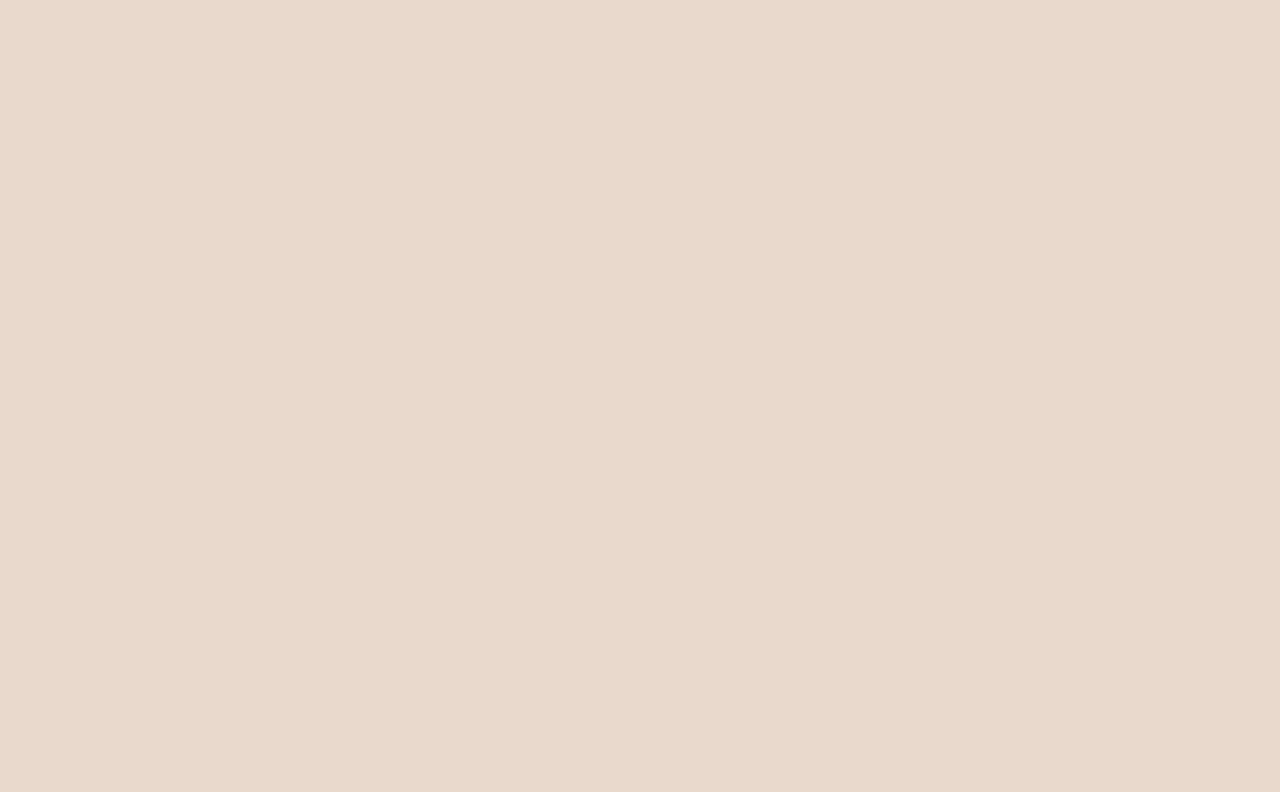
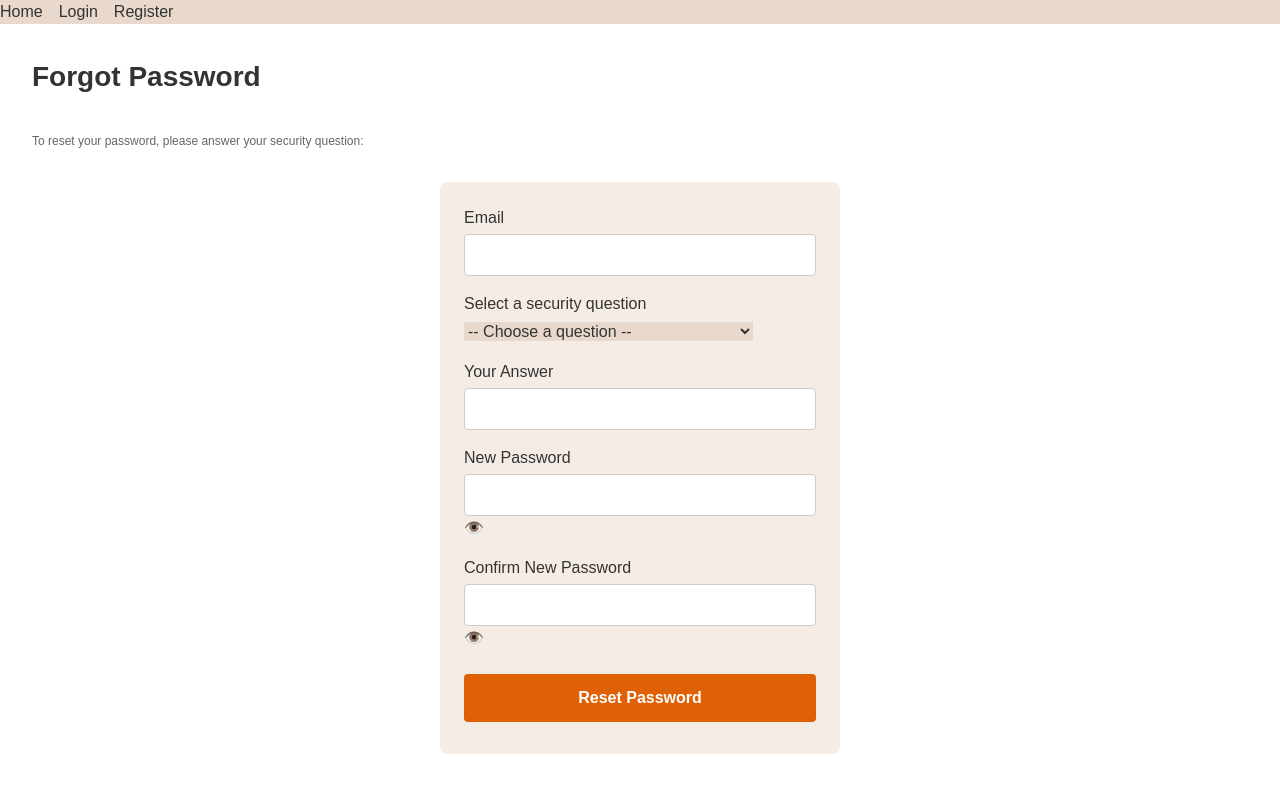
Before and after one commit to HohhotDog/Transplant-Australia-Mentoring-Platform, a React (Create React App) app in the folder Mentor-Matching-Platform/client/: page /forgot-password in a window 1280 px wide. Before the commit this address had no page. Shown: the top 792 px of the page. Built offline with nearby package versions, Linux system fonts and the light colour scheme.

Commit message:
Forget Password Function Implemented Added Password Visible Feature

```diff
--- a/Mentor-Matching-Platform/client/src/App.js
+++ b/Mentor-Matching-Platform/client/src/App.js
@@ -14,6 +14,7 @@ import SessionPage from "./pages/Mentorship/ExploreSessionPage";
 import MentorshipSessionDetailPage from './pages/Mentorship/MentorshipSessionDetailPage';
 import MentorshipSessionPage from './pages/Mentorship/MySessions';
 import RegisterSuccessInfo from "./components/Auth/RegisterSuccessInfo";
+import PasswordLost from "./components/Auth/PasswordLost";
 
 // Import global layout
 import Layout from "./components/Layout";
@@ -43,7 +44,7 @@ function App() {
     return (
         <Router>
             <Routes>
-                {/* Routes that include the global layout */}
+                {/* Routes using the global layout */}
                 <Route
                     path="/"
                     element={
@@ -59,7 +60,7 @@ function App() {
                     <Route path="my-sessions" element={<MentorshipSessionPage />} />
                 </Route>
 
-                {/* Routes outside the layout (auth pages) */}
+                {/* Auth pages without layout */}
                 <Route
                     path="/login"
                     element={
@@ -88,6 +89,15 @@ function App() {
                         />
                     }
                 />
+                <Route
+                    path="/forgot-password"
+                    element={
+                        <PasswordLost
+                            isLoggedIn={isLoggedIn}
+                            handleLogout={handleLogout}
+                        />
+                    }
+                />
             </Routes>
         </Router>
     );
--- /dev/null
+++ b/Mentor-Matching-Platform/client/src/components/Auth/PasswordLost.js
@@ -0,0 +1,101 @@
+// src/components/Auth/PasswordLost.js
+import React, { useState } from "react";
+import NavBar from "../Navigation/NavBar";
+import "../../components/Auth/style/Register.css";
+
+function PasswordLost({ isLoggedIn, handleLogout }) {
+    const [email, setEmail] = useState("");
+    const [securityQuestion, setSecurityQuestion] = useState("");
+    const [securityAnswer, setSecurityAnswer] = useState("");
+    const [newPassword, setNewPassword] = useState("");
+    const [confirmPassword, setConfirmPassword] = useState("");
+    const [showPassword, setShowPassword] = useState(false);
+
+    const passwordRegex = /^(?=.*[a-z])(?=.*[A-Z])(?=.*\d)(?=.*[\W_]).{8,}$/;
+
+    const handleReset = async (e) => {
+        e.preventDefault();
+
+        if (!passwordRegex.test(newPassword)) {
+            alert("Password must meet complexity requirements.");
+            return;
+        }
+
+        if (newPassword !== confirmPassword) {
+            alert("Passwords do not match.");
+            return;
+        }
+
+        try {
+            const res = await fetch("/api/forgot-password", {
+                method: "POST",
+                headers: { "Content-Type": "application/json" },
+                credentials: "include",
+                body: JSON.stringify({ email, securityAnswer, newPassword }),
+            });
+
+            const data = await res.json();
+            if (data.success) {
+                alert("✅ Password reset successfully!");
+            } else {
+                alert("❌ " + data.message);
+            }
+        } catch (err) {
+            console.error(err);
+            alert("Error resetting password.");
+        }
+    };
+
+    return (
+        <div>
+            <NavBar isLoggedIn={isLoggedIn} handleLogout={handleLogout} />
+            <div className="form-container">
+                <h2 className="form-title">Forgot Password</h2>
+                <p className="form-footer">To reset your password, please answer your security question:</p>
+
+                <form onSubmit={handleReset} className="form-box">
+                    <div className="form-group">
+                        <label>Email</label>
+                        <input type="email" value={email} onChange={(e) => setEmail(e.target.value)} required />
+                    </div>
+
+                    <div className="form-group">
+                        <label>Select a security question</label>
+                        <select value={securityQuestion} onChange={(e) => setSecurityQuestion(e.target.value)} required>
+                            <option value="">-- Choose a question --</option>
+                            <option value="What is your childhood pet's name?">What is your childhood pet's name?</option>
+                            <option value="What is the name of your first school?">What is the name of your first school?</option>
+                            <option value="In what city were you born?">In what city were you born?</option>
+                            <option value="What is your favorite teacher's name?">What is your favorite teacher's name?</option>
+                        </select>
+                    </div>
+
+                    <div className="form-group">
+                        <label>Your Answer</label>
+                        <input type="text" value={securityAnswer} onChange={(e) => setSecurityAnswer(e.target.value)} required />
+                    </div>
+
+                    <div className="form-group">
+                        <label>New Password</label>
+                        <div className="form-password-toggle">
+                            <input type={showPassword ? "text" : "password"} value={newPassword} onChange={(e) => setNewPassword(e.target.value)} required />
+                            <span className="toggle-icon" onClick={() => setShowPassword(!showPassword)}>👁️</span>
+                        </div>
+                    </div>
+
+                    <div className="form-group">
+                        <label>Confirm New Password</label>
+                        <div className="form-password-toggle">
+                            <input type={showPassword ? "text" : "password"} value={confirmPassword} onChange={(e) => setConfirmPassword(e.target.value)} required />
+                            <span className="toggle-icon" onClick={() => setShowPassword(!showPassword)}>👁️</span>
+                        </div>
+                    </div>
+
+                    <button className="form-btn" type="submit">Reset Password</button>
+                </form>
+            </div>
+        </div>
+    );
+}
+
+export default PasswordLost;
--- a/Mentor-Matching-Platform/client/src/components/Auth/RegisterForm.js
+++ b/Mentor-Matching-Platform/client/src/components/Auth/RegisterForm.js
@@ -10,6 +10,7 @@ function RegisterForm({ isLoggedIn, handleLogout }) {
   const [confirmPassword, setConfirmPassword] = useState("");
   const [securityQuestion, setSecurityQuestion] = useState("");
   const [securityAnswer, setSecurityAnswer] = useState("");
+  const [showPassword, setShowPassword] = useState(false);
 
   const navigate = useNavigate();
 
@@ -62,62 +63,51 @@ function RegisterForm({ isLoggedIn, handleLogout }) {
   return (
       <div>
         <NavBar isLoggedIn={isLoggedIn} handleLogout={handleLogout} />
-
         <div className="form-container">
           <h2 className="form-title">Create your account</h2>
           <form onSubmit={handleRegister} className="form-box">
             <div className="form-group">
               <label>Email</label>
-              <input
-                  type="email"
-                  value={email}
-                  onChange={(e) => setEmail(e.target.value)}
-                  required
-              />
+              <input type="email" value={email} onChange={(e) => setEmail(e.target.value)} required />
             </div>
+
             <div className="form-group">
               <label>Password</label>
-              <input
-                  type="password"
-                  value={password}
-                  onChange={(e) => setPassword(e.target.value)}
-                  required
-              />
+              <div className="form-password-toggle">
+                <input type={showPassword ? "text" : "password"} value={password} onChange={(e) => setPassword(e.target.value)} required />
+                <span className="toggle-icon" onClick={() => setShowPassword(!showPassword)}>👁️</span>
+              </div>
               <small className="form-note">
                 Password must be at least 6 characters long with at least one uppercase, one lowercase letter, one number, and one symbol.
               </small>
             </div>
+
             <div className="form-group">
               <label>Confirm Password</label>
-              <input
-                  type="password"
-                  value={confirmPassword}
-                  onChange={(e) => setConfirmPassword(e.target.value)}
-                  required
-              />
+              <div className="form-password-toggle">
+                <input type={showPassword ? "text" : "password"} value={confirmPassword} onChange={(e) => setConfirmPassword(e.target.value)} required />
+                <span className="toggle-icon" onClick={() => setShowPassword(!showPassword)}>👁️</span>
+              </div>
             </div>
+
             <div className="form-group">
               <label>Select a security question</label>
-              <input
-                  type="text"
-                  value={securityQuestion}
-                  onChange={(e) => setSecurityQuestion(e.target.value)}
-                  required
-              />
+              <select value={securityQuestion} onChange={(e) => setSecurityQuestion(e.target.value)} required>
+                <option value="">-- Choose a question --</option>
+                <option value="What is your childhood pet's name?">What is your childhood pet's name?</option>
+                <option value="What is the name of your first school?">What is the name of your first school?</option>
+                <option value="In what city were you born?">In what city were you born?</option>
+                <option value="What is your favorite teacher's name?">What is your favorite teacher's name?</option>
+              </select>
             </div>
+
             <div className="form-group">
               <label>Your Answer</label>
-              <input
-                  type="text"
-                  value={securityAnswer}
-                  onChange={(e) => setSecurityAnswer(e.target.value)}
-                  required
-              />
+              <input type="text" value={securityAnswer} onChange={(e) => setSecurityAnswer(e.target.value)} required />
             </div>
+
             <button className="form-btn" type="submit">Next</button>
-            <p className="form-footer">
-              By creating an account, you agree to our Terms of Service and Privacy Policy.
-            </p>
+            <p className="form-footer">By creating an account, you agree to our Terms of Service and Privacy Policy.</p>
           </form>
         </div>
       </div>
```
Also changed, not shown: 1 other file (tests, documents, lock files or other folders).
